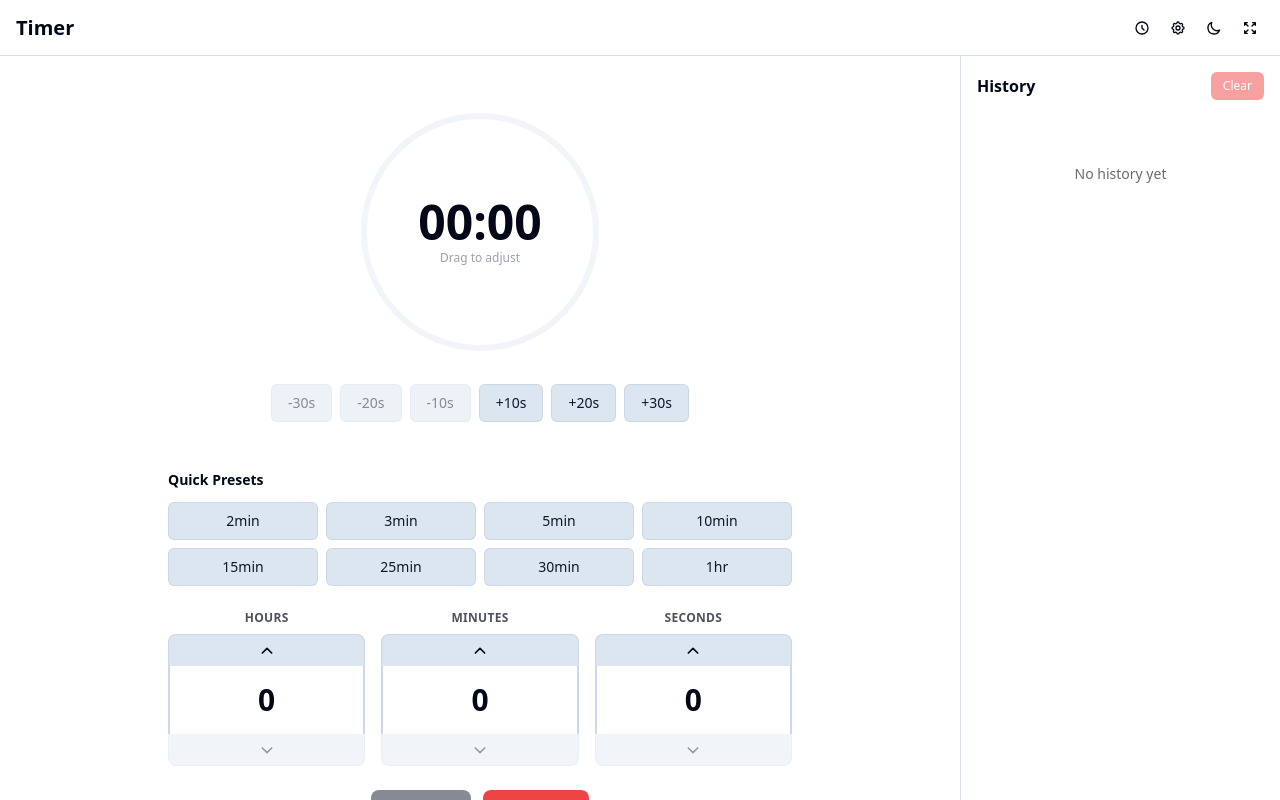
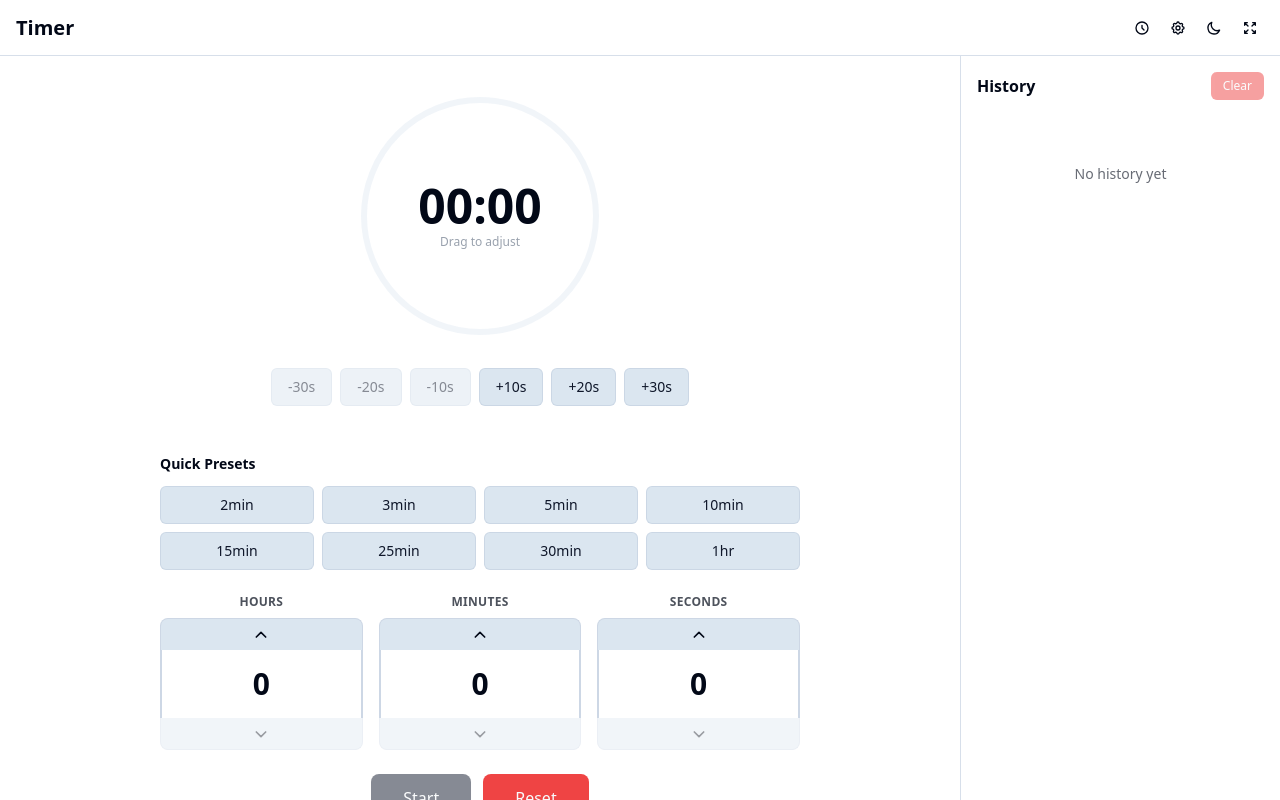
Before and after one commit to ibnuh/timer, a Vue app: page / in a window 1280 px wide. Built offline with nearby package versions, Linux system fonts and the light colour scheme.

Commit message:
Minimize vertical scroll

```diff
--- a/src/App.vue
+++ b/src/App.vue
@@ -105,10 +105,10 @@
     </header>
 
     <!-- Main Content Area -->
-    <div class="flex-1 overflow-hidden flex">
+    <div class="flex-1 overflow-hidden flex min-h-0">
       <!-- Timer Content -->
-      <div class="flex-1 overflow-y-auto" :class="showHistory ? 'lg:mr-80' : ''">
-        <div class="container mx-auto max-w-4xl px-4 py-6">
+      <div class="flex-1 overflow-y-auto min-h-0" :class="showHistory ? 'lg:mr-80' : ''">
+        <div class="container mx-auto max-w-4xl px-4 py-4">
           <div class="flex justify-center">
             <div class="w-full max-w-2xl">
               <TimerView ref="timerRef" />
--- a/src/components/TimerView.vue
+++ b/src/components/TimerView.vue
@@ -1,6 +1,6 @@
 <template>
   <div class="w-full">
-    <div class="p-6">
+    <div class="p-4">
       <!-- Circular Timer Display -->
       <div class="flex flex-col items-center mb-6">
         <div
--- a/src/style.css
+++ b/src/style.css
@@ -50,9 +50,21 @@
 }
 
 @layer base {
+  html, body {
+    height: 100%;
+    overflow: hidden;
+  }
+
   body {
     background-color: hsl(var(--background));
     color: hsl(var(--foreground));
+    margin: 0;
+    padding: 0;
+  }
+
+  #app {
+    height: 100%;
+    overflow: hidden;
   }
 
   * {
```
